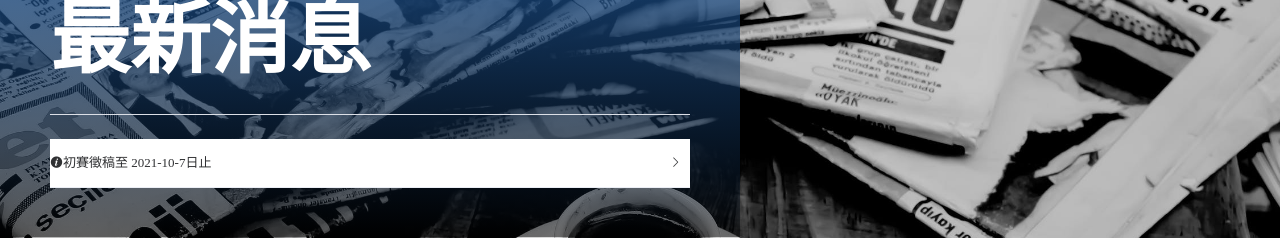
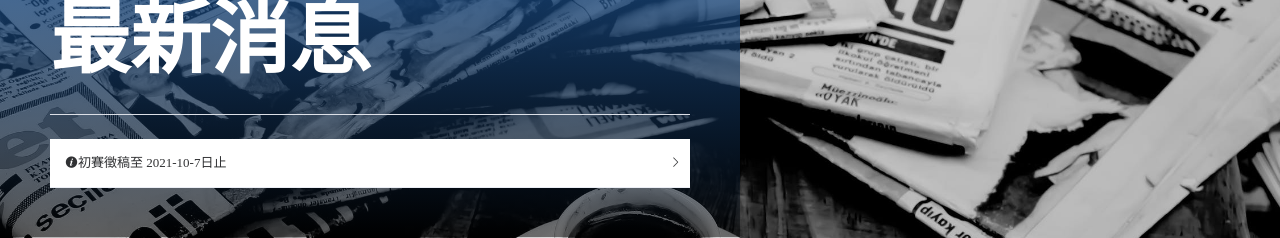
Before and after one commit to RainMeoCat/cpt-frontend-personal, a Vue app in the folder frontend/: page / in a window 1280 px wide. Shown: the part 1920-2158 px from the top of the page. Built offline with nearby package versions, Linux system fonts and the light colour scheme.

Commit message:
增加手風琴的padding-left

```diff
--- a/frontend/src/views/Pc.vue
+++ b/frontend/src/views/Pc.vue
@@ -215,7 +215,7 @@
         <div class="main_title_container" v-show="S3t">
           <div class="main_title">最新消息</div>
           <el-divider></el-divider>
-          <el-collapse accordion style="border: 0px; padding-bottom: 0px">
+          <el-collapse accordion style="border: 0px; padding-bottom: 0px;border-radius: 5px;">
             <el-collapse-item>
               <template slot="title"
                 ><i class="header-icon el-icon-info"></i>
@@ -794,9 +794,6 @@ export default {
   border-top-left-radius: 5px;
   border-top-right-radius: 5px;
 }
-.el-collapse-item__header {
-  font-size: 16px;
-}
 .el-bottom-item {
   border-bottom-left-radius: 5px;
   border-bottom-right-radius: 5px;
@@ -972,4 +969,10 @@ section {
 .float {
   animation: float 6s ease-in-out infinite;
 }
+.el-collapse  >>> .el-collapse-item__header {
+  padding-left: 15px  ;
+}
+.el-collapse  >>> .el-collapse-item__content {
+  padding-left: 15px ;
+}
 </style>
```
